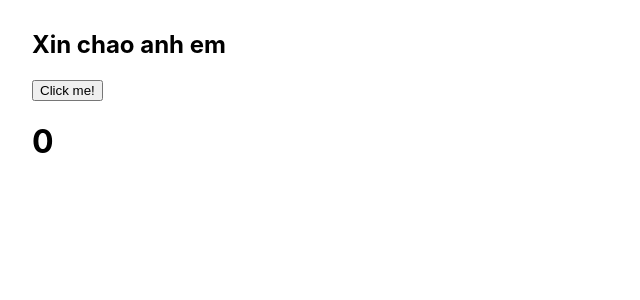
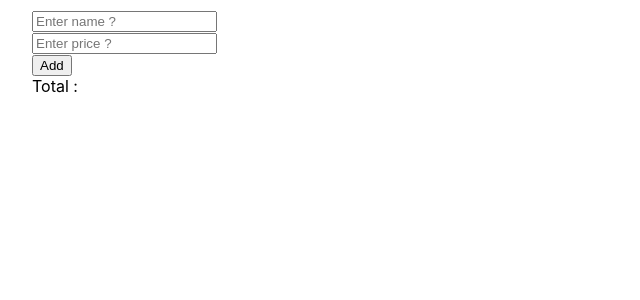
Before and after one commit to Themanh99/tiktok, a React (Create React App) app: page / in a window 1280 px wide. Shown: the top 300 px of the page, without its empty margins (0-640 px from the left). Built offline with nearby package versions, Linux system fonts and the light colour scheme.

Commit message:
Add bai tap Callback Memo

```diff
--- a/src/App.js
+++ b/src/App.js
@@ -1,19 +1,51 @@
 import React from 'react';
-import { useCallback } from 'react';
-import { useState } from 'react';
-import Content from './Content';
+import { useState , useMemo ,useRef } from 'react';
 
 function App() {
-  const [count , setCount] = useState(0)
+  const [name , setName] = useState('')
+  const [price , setPrice] = useState('')
+  const [products , setProducts] = useState([])
 
-  const handleIncrease = () => {
-    setCount(prevCount => prevCount + 1)
+  const nameRef = useRef()
+  const handleSubmit = () => {
+    setProducts([...products,{
+      name,
+      price: parseInt(price)
+    }])
+    setName('')
+    setPrice('')
+
+    nameRef.current.focus()
   }
+
+  const total = useMemo(() => {
+    const result = products.reduce((result, prod) => {
+      return result + prod.price
+    },[products])
+      return result
+  })
 
   return (
     <div style={{padding : '10px 32px'}}>
-      <Content onIncrease={handleIncrease}/>
-      <h1>{count}</h1>
+      <input
+        ref={nameRef}
+        value={name}
+        placeholder="Enter name ?"
+        onChange={e => setName(e.target.value)}
+      /><br/>
+      <input
+        value={price}
+        placeholder="Enter price ?"
+        onChange={e => setPrice(e.target.value)}
+      /><br/>
+      <button onClick={handleSubmit}>Add</button>
+      <br/>
+      Total : {total}
+      <ul>
+        {products.map((product,index) => (
+          <li key={index}>{product.name} - {product.price}</li>
+        ))}
+      </ul>
     </div>
   );
 }
```
Also changed, not shown: kiến thức.txt.
